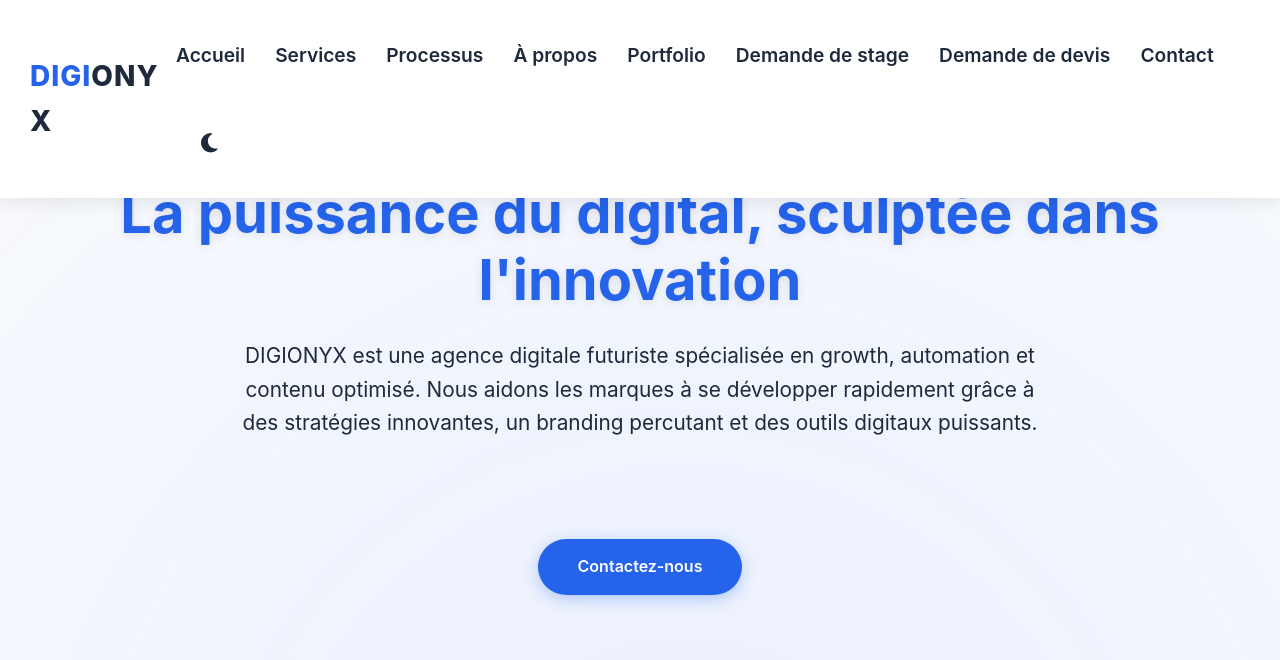
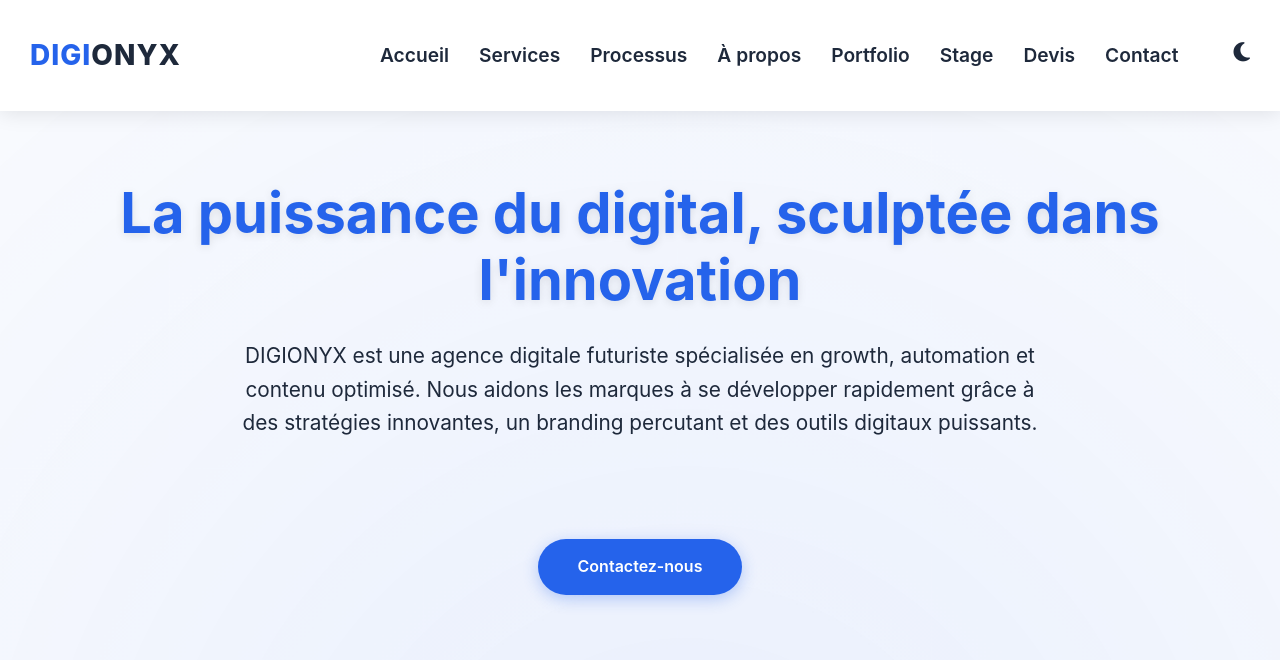
Before and after one commit to Sknyves/digionyx, a plain HTML site: page index.html in a window 1280 px wide. Shown: the top 660 px of the page. Drawn offline with nearby package versions, Linux system fonts and the light colour scheme.

Commit message:
stage et devis

```diff
--- a/index.html
+++ b/index.html
@@ -1419,8 +1419,8 @@
                     <li><a href="#process">Processus</a></li>
                     <li><a href="#about">À propos</a></li>
                     <li><a href="#portfolio">Portfolio</a></li>
-                    <li><a href="#stage">Demande de stage</a></li>
-                    <li><a href="#devis">Demande de devis</a></li>
+                    <li><a href="#stage">Stage</a></li>
+                    <li><a href="#devis">Devis</a></li>
                     <li><a href="#contact">Contact</a></li>
                     <li>
                         <button class="theme-toggle" id="themeToggle" aria-label="Changer le thème">
```
